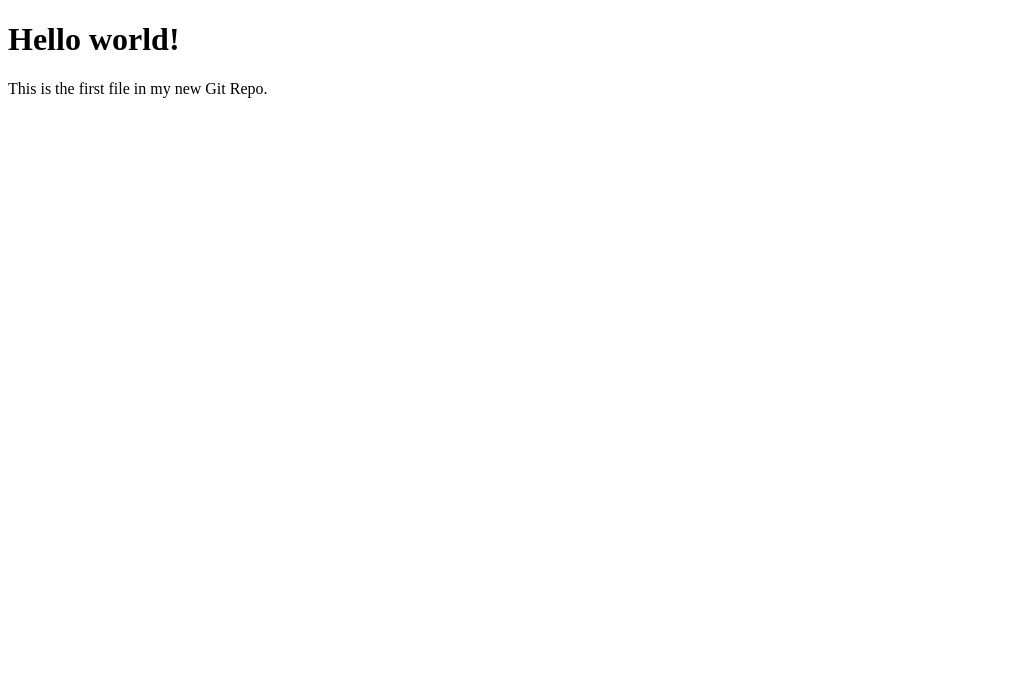
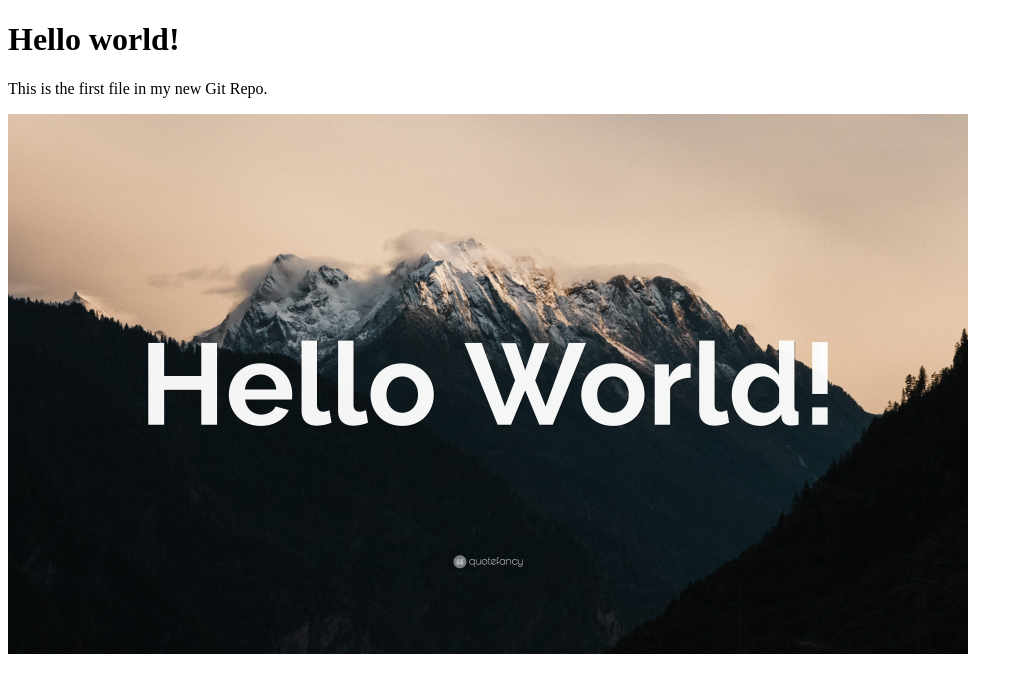
Before and after one commit to yeebdev27/git-practice, a plain HTML site: page index.html in a window 1280 px wide. Shown: the whole page, without its empty margins (0-1023 px from the left). Drawn offline with Linux system fonts and the light colour scheme.

Commit message:
Added image to Hello World

```diff
--- a/index.html
+++ b/index.html
@@ -7,6 +7,8 @@
 
 <h1>Hello world!</h1>
 <p>This is the first file in my new Git Repo.</p>
-
+<div>
+	<img src="hello-world-image.jpg" alt="Hello World!!" style="width:100%;max-width:960px">
+</div>
 </body>
 </html>
```
Also changed, not shown: hello-world-image.jpg (added).
